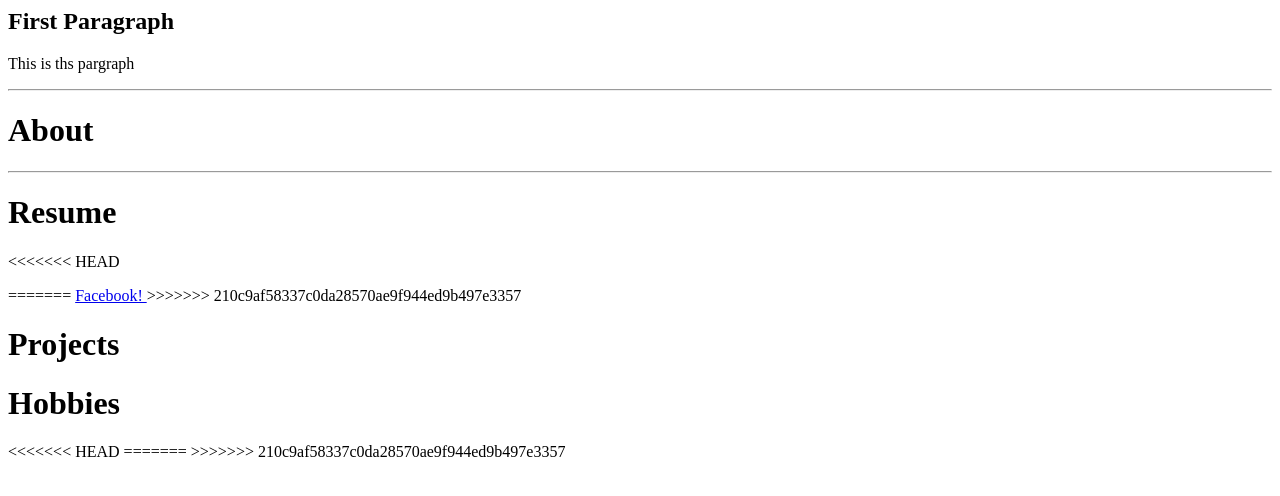
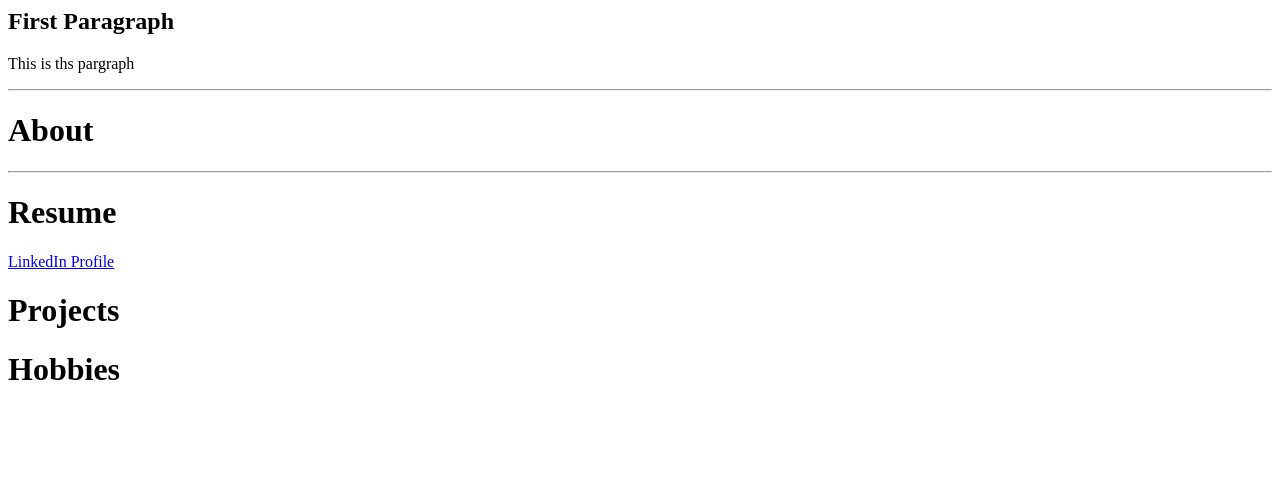
Before and after one commit to Cmorgan5/Cmorgan5.github.io, a plain HTML site: page index.html in a window 1280 px wide. Drawn offline with Linux system fonts and the light colour scheme.

```diff
--- a/index.html
+++ b/index.html
@@ -14,11 +14,8 @@
 
 <hr>
 <h1> Resume </h1>
-<<<<<<< HEAD
-<p> <a <href="www.facebook.com" target= _blank >   </p>
-=======
-<a href="https://www.facebook.com" target="_blank"> Facebook! </a>
->>>>>>> 210c9af58337c0da28570ae9f944ed9b497e3357
+<a href="https://www.linkedin.com/profile/view?id=AAIAABX7okYBiGyUuRBww26jgkynDkLY7dlTCSQ&trk=nav_responsive_tab_profile"
+target="_blank"> LinkedIn Profile </a>
 
 <h1> Projects</h1>
 <p> </p>
@@ -26,8 +23,4 @@
 <h1> Hobbies</h1>
 <p> </p>
 
-<<<<<<< HEAD
 </html>
-=======
-</html>
->>>>>>> 210c9af58337c0da28570ae9f944ed9b497e3357
```
Also changed, not shown: enemies.html (added, +10 -0 lines).
